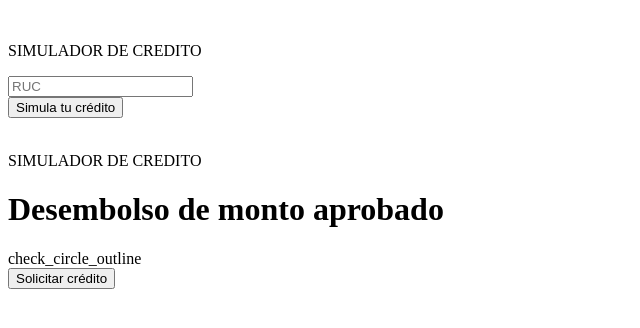
After one commit to angelotrujillo21/pymefast, a CodeIgniter 4 app: template app/Views/frontend/simulacion.php in a window 1280 px wide. The commit adds this page. Shown: the top 328 px of the page, without its empty margins (0-640 px from the left). Run offline with PHP 8.4 and a stand-in for CodeIgniter, Linux system fonts and the light colour scheme; the template is opened without the code that fills it, so the values that code supplies are empty; some libraries are stand-ins or nearby versions.

Commit message:
Simulacion

```diff
--- a/app/Views/frontend/common/footer.php
+++ b/app/Views/frontend/common/footer.php
@@ -21,7 +21,7 @@
                 <div class="row footer-end">
                     <!-- Footer Location-->
                     <div class="col-lg-3 mb-5 mb-lg-0  d-flex align-items-center justify-content-center justify-content-md-start">
-                        <span>© 2020 Banco Bilbao Vizcaya Argentaria, S.A.</span>
+                        <span>© 2020 Banco Bilbao  S.A.</span>
                     </div>
 
                     <!-- Footer Social Icons-->
--- /dev/null
+++ b/app/Views/frontend/simulacion.php
@@ -0,0 +1,81 @@
+<!DOCTYPE html>
+<html class="no-js h-100" lang="es">
+
+<head>
+    <?php extend_view(['frontend/common/head'], $data) ?>
+
+</head>
+
+<body>
+
+    <div class="page-loader">
+        <div class="loader-dual-ring"></div>
+    </div>
+
+    <?php extend_view(['frontend/common/navbar'], $data) ?>
+
+
+    <div class="container-flujo">
+        <div class="container">
+            <div class="w-100 my-2">
+                <img class="d-inline" src="<?= src('multi/bullet.svg') ?>" alt="">
+                <p class="p-0 font-weight-bold d-inline">SIMULADOR DE CREDITO</p>
+            </div>
+
+            <div class="flex-center mt-5">
+                <div>
+                    <input type="text" class="form-control d-block input-simulador" placeholder="RUC">
+                    <div class="w-100 flex-center my-3">
+                        <button class="btn btn-simular-flujo btn-block font-weight-bold">Simula tu crédito</button>
+                    </div>
+                </div>
+            </div>
+
+        </div>
+    </div>
+
+
+
+    <div class="container-flujo">
+        <div class="container">
+            <div class="w-100 my-2">
+                <img class="d-inline" src="<?= src('multi/bullet.svg') ?>" alt="">
+                <p class="p-0 font-weight-bold d-inline">SIMULADOR DE CREDITO</p>
+            </div>
+
+            <div class="flex-center mt-lg-5 mt-0">
+                <div class="text-center">
+                    <div>
+                        <h1 class="font-weight-bold">Desembolso de monto aprobado </h1>
+                        <span class="material-icons icon-check "> check_circle_outline </span>
+                    </div>
+                    <div class="w-20 flex-center my-3">
+                        <button class="btn btn-simular-flujo mx-2 font-weight-bold w-200">Solicitar crédito</button>
+                    </div>
+                </div>
+            </div>
+
+        </div>
+    </div>
+
+
+
+    <?php extend_view(['frontend/common/footer'], $data) ?>
+</body>
+
+<script>
+    const web_root = '<?= WEB_ROOT ?>';
+    const web_root_resource = '<?= WEB_ROOT_RESOURCE ?>';
+    const simbolo_moneda = '<?= SIMBOLO_MONEDA ?>';
+</script>
+
+<?php extend_view(['frontend/common/scripts'], $data) ?>
+
+
+<script>
+    $(function() {});
+</script>
+
+
+
+</html>
```
Also changed, not shown: app/Config/routes.php (+20 -0 lines), app/Controllers/FrontendController.php (+15 -0 lines), app/Views/frontend/common/navbar.php (+5 -35 lines), public/css/frontend/style.css (+23 -4 lines), public/css/frontend/styledevangelo.css (+37 -0 lines).
